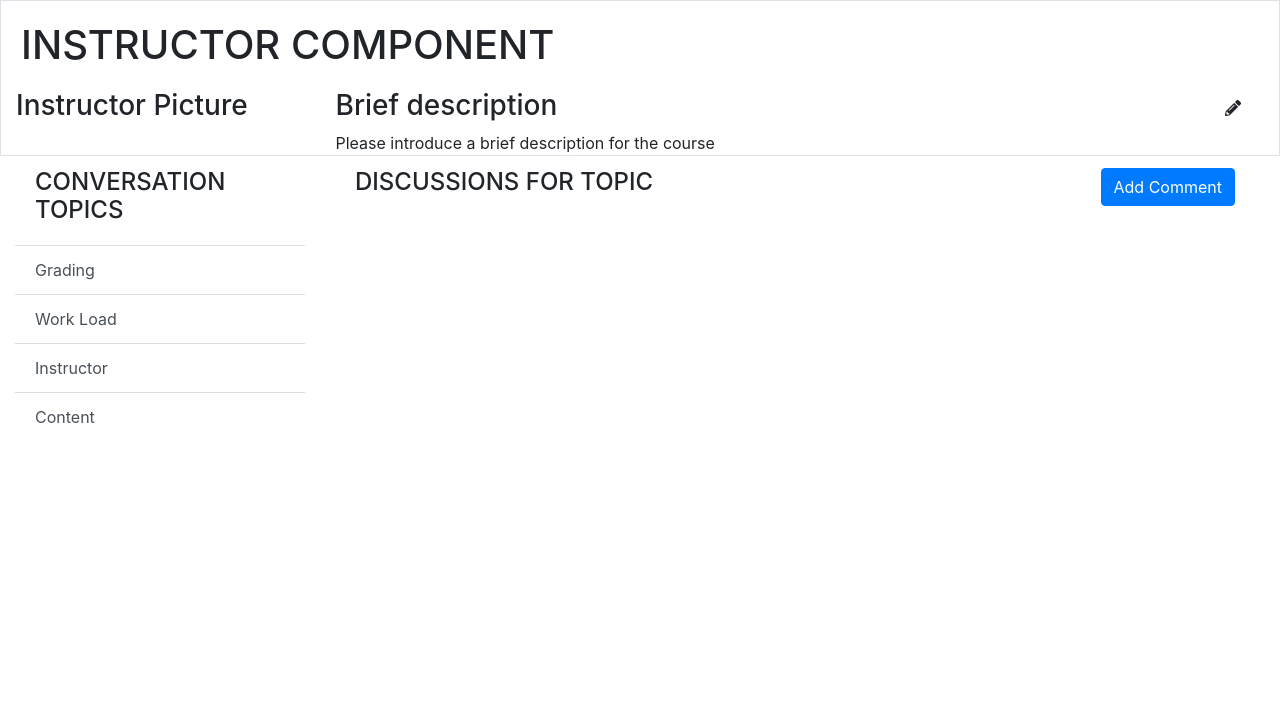
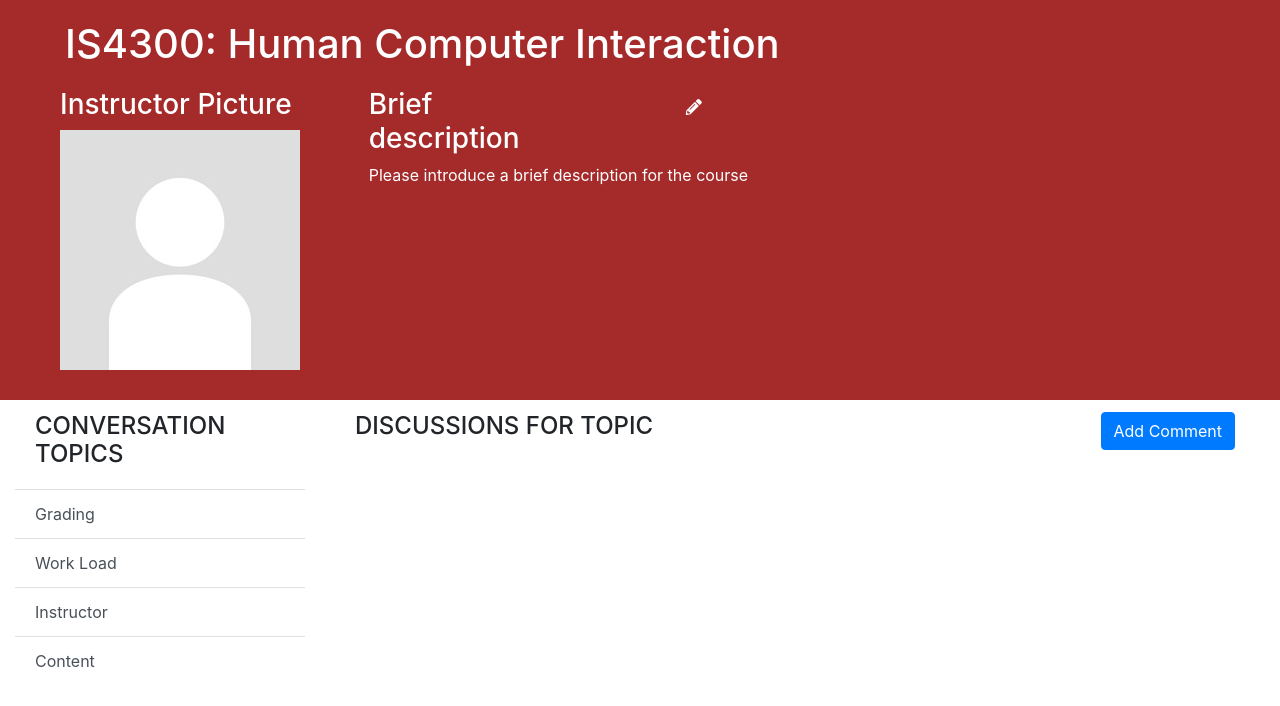
Before and after one commit to irborrero/hci-iramirez-client-react, a React (Create React App) app: page /course-manager/course/1 in a window 1280 px wide. Shown: the top 706 px of the page. Built offline with nearby package versions, Linux system fonts and the light colour scheme.

Commit message:
Instructor Component done

```diff
--- a/src/components/CoursePage/ConversationsComponent.js
+++ b/src/components/CoursePage/ConversationsComponent.js
@@ -4,6 +4,10 @@ import {connect} from "react-redux";
 import {Link} from "react-router-dom";
 
 class ConversationsComponent extends React.Component{
+
+    state = {
+        newComment: ""
+    }
 
     render() {
         return(
@@ -13,8 +17,7 @@ class ConversationsComponent extends React.Component{
                         <h4 className="d-inline">DISCUSSIONS FOR TOPIC</h4>
                         <button type="button" className="btn btn-primary float-right"
                                 onClick={() => {this.props.addingComment(this.props.topicId)
-                                }}
-                        >Add Comment</button>
+                                }}>Add Comment</button>
                     </text>
                 </div>
 
@@ -30,7 +33,8 @@ class ConversationsComponent extends React.Component{
                             </div>
                             <div className="form-group">
                                 <label >Comment Body</label>
-                                <textarea className="form-control" placeholder="Write your new comment here"/>
+                                <textarea className="form-control"
+                                          placeholder="Write your new comment here"/>
                             </div>
                         </form>
                         <button type="button" className="btn btn-success">Save</button>
@@ -55,8 +59,6 @@ class ConversationsComponent extends React.Component{
                     }
 
                 </div>
-
-
             </div>
 
         )
--- a/src/components/CoursePage/CoursePage.style.client.css
+++ b/src/components/CoursePage/CoursePage.style.client.css
@@ -1,3 +1,16 @@
-textarea {
-    margin-bottom: 20px;
+.container-fluid.instructor {
+    background-color: brown;
 }
+
+.space-bottom {
+    padding-bottom: 30px;
+
+}
+
+.space-left {
+    margin-left: 30px;
+}
+
+.white {
+    color: white;
+}
--- a/src/components/CoursePage/InstructorComponent.js
+++ b/src/components/CoursePage/InstructorComponent.js
@@ -1,6 +1,7 @@
 import React from "react";
 import {connect} from "react-redux";
 import "./CoursePage.style.client.css"
+import icon from "./default-icon.jpg"
 
 class InstructorComponent extends React.Component{
 
@@ -10,30 +11,31 @@ class InstructorComponent extends React.Component{
 
     render() {
         return(
-            <div className="container-fluid border text-left">
-                <div className="row">
-                    <h1>INSTRUCTOR COMPONENT</h1>
+            <div className="container-fluid instructor text-left">
+                <div className="row space-left">
+                    <h1 className="white">IS4300: Human Computer Interaction</h1>
                 </div>
-                <div className="row">
+                <div className="row space-bottom space-left">
                     <div className="col-3 ">
-                        <h3>Instructor Picture</h3>
+                        <h3 className="white">Instructor Picture</h3>
+                        <img src={icon}/>
                     </div>
                     <div className="col-9">
                         <div className="row">
-                            <div className="col-10">
-                                <h3>Brief description</h3>
+                            <div className="col-3">
+                                <h3 className="white">Brief description</h3>
                             </div>
                             <div className="col-2">
                                 {
                                     this.props.editingBriefDescription === false &&
-                                    <button className="btn hidden wbdv-row wbdv-button wbdv-edit"
+                                    <button className="btn hidden wbdv-row wbdv-button wbdv-edit white"
                                         onClick={this.props.editBriefDescription}>
                                         <i className="fas fa-pencil-alt wbdv-row wbdv-button wbdv-edit"></i>
                                     </button>
                                 }
                                 {
                                     this.props.editingBriefDescription &&
-                                    <button className="btn wbdv-row wbdv-button wbdv-save"
+                                    <button className="btn wbdv-row wbdv-button wbdv-save white"
                                         onClick={()=> this.props.saveBriefDescription(this.state.briefDescription)}>
                                         <i className="fas fa-check wbdv-button wbdv-save"></i>
                                     </button>
@@ -43,7 +45,7 @@ class InstructorComponent extends React.Component{
                         </div>
                         {
                             this.props.editingBriefDescription===false &&
-                            <span>{this.props.briefDescription}</span>
+                            <span className="white">{this.props.briefDescription}</span>
                         }
                         {
                             this.props.editingBriefDescription &&
--- a/src/reducers/topicReducer.js
+++ b/src/reducers/topicReducer.js
@@ -6,7 +6,7 @@ const topics = [
 
 ]
 
-const widgetReducer = (
+const topicReducer = (
     state = {topics: topics}, action) => {
     switch (action.type) {
         case "UPDATE_WIDGET":
@@ -37,4 +37,4 @@ const widgetReducer = (
     }
 }
 
-export default widgetReducer
+export default topicReducer
```
